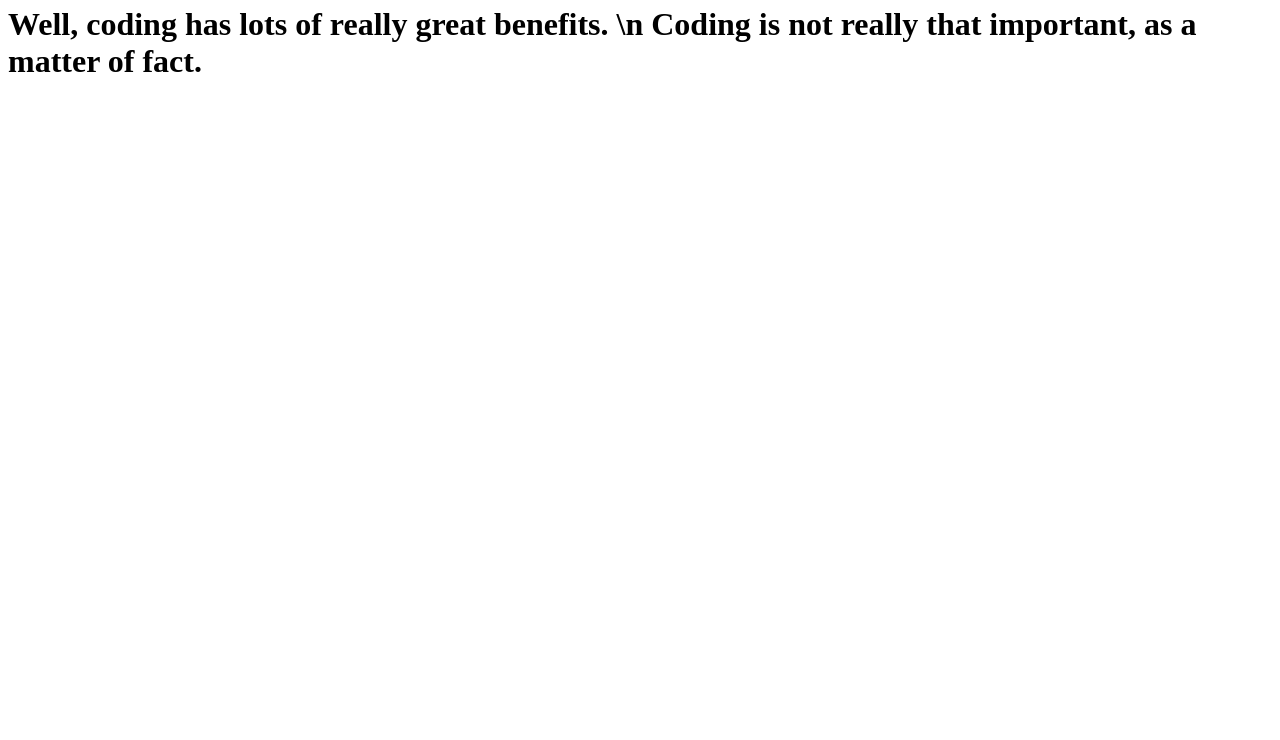
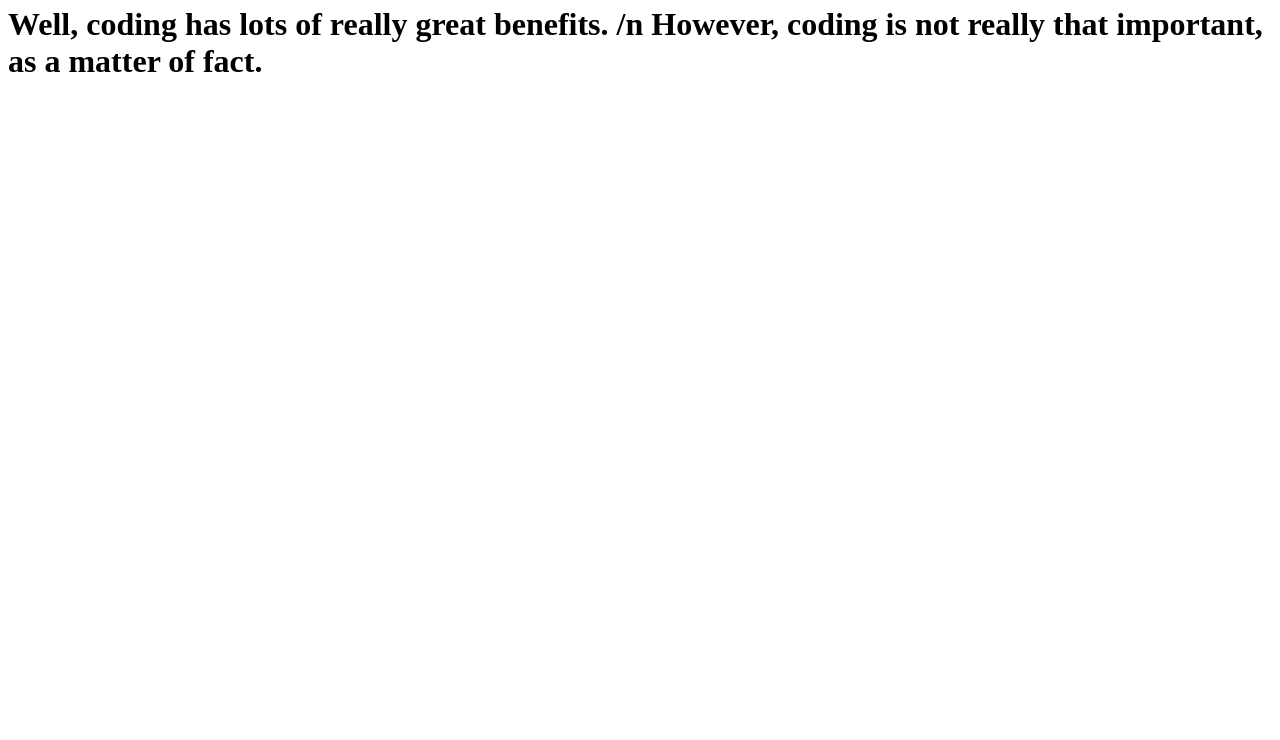
Before and after one commit to y0Taksh/GeniusHour, a plain HTML site: page index.html in a window 1280 px wide. Shown: the part 60-800 px from the top of the page. Drawn offline with Linux system fonts and the light colour scheme.

Commit message:
Update index.html

```diff
--- a/index.html
+++ b/index.html
@@ -1,2 +1,2 @@
 <h1>Did you know that coding is really important?</h1>
-<h1>Well, coding has lots of really great benefits. \n Coding is not really that important, as a matter of fact.</h1>
+<h1>Well, coding has lots of really great benefits. /n However, coding is not really that important, as a matter of fact.</h1>
```
